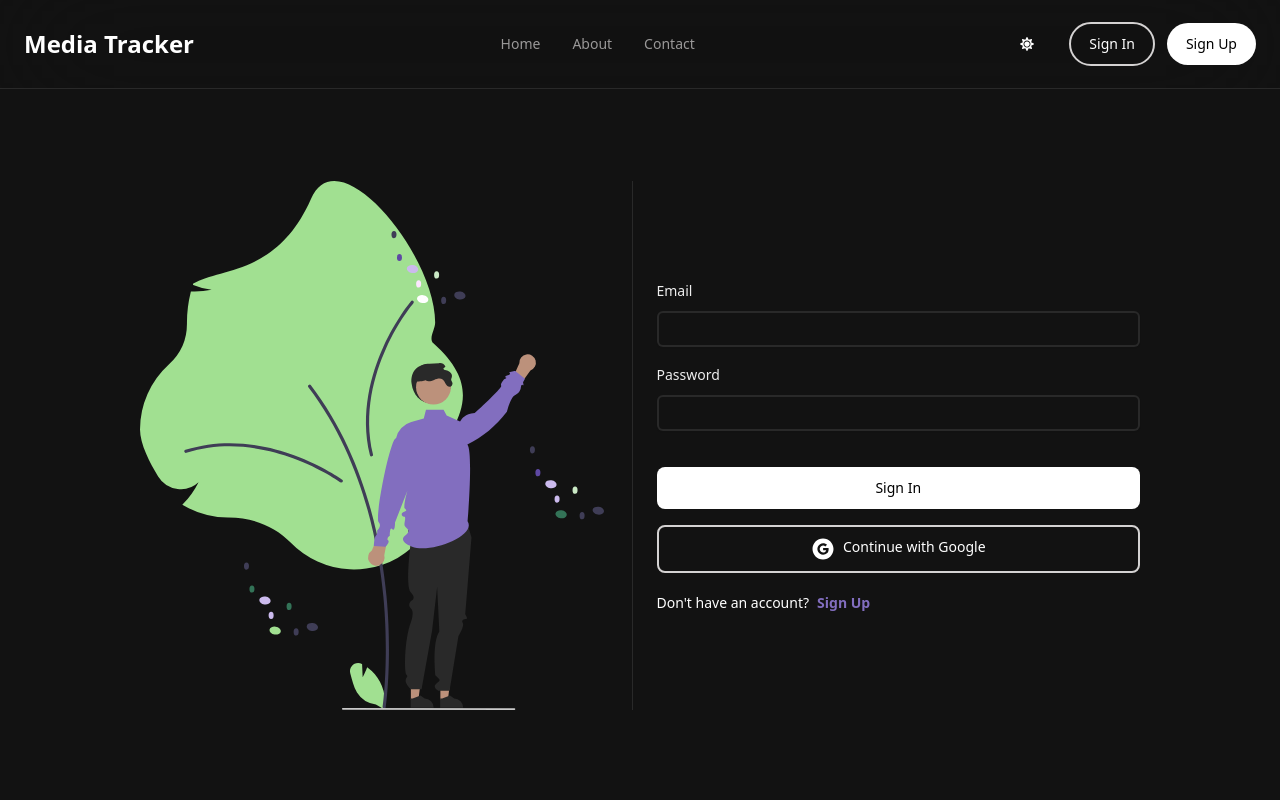
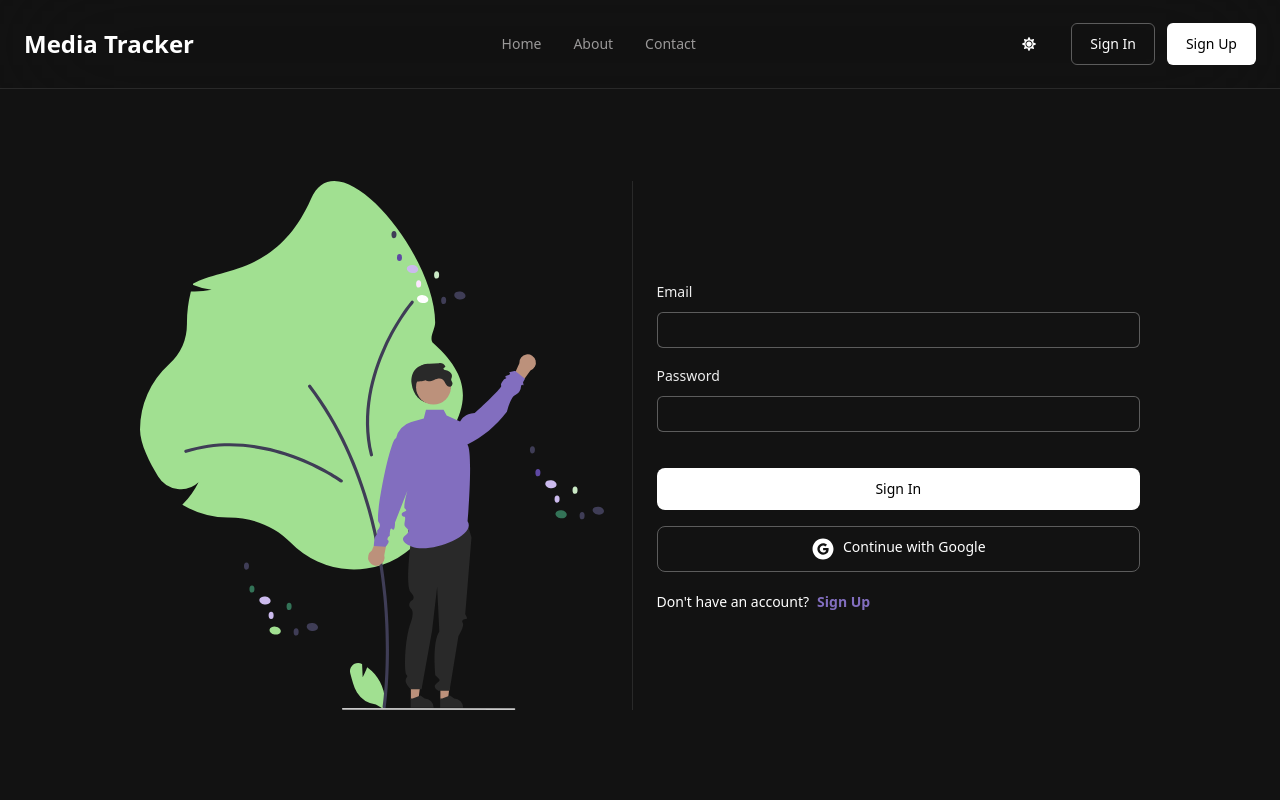
Before and after one commit to lizmery/faves-tracker, a React app in the folder client/: page /sign-in in a window 1280 px wide. Shown: the top 800 px of the page. Built offline with nearby package versions, Linux system fonts and the light colour scheme; no server answers; the HTML template or start-up script is replaced by a standard one.

Commit message:
update dark mode theme

```diff
--- a/client/src/components/Header.jsx
+++ b/client/src/components/Header.jsx
@@ -8,6 +8,7 @@ import {
 } from 'flowbite-react'
 import { Link, useLocation, useNavigate } from 'react-router-dom'
 import { FaMoon, FaSun, FaSearch } from 'react-icons/fa'
+import { IoIosSearch } from 'react-icons/io'
 import { useSelector, useDispatch } from 'react-redux'
 import { signOutSuccess } from '../redux/user/userSlice'
 import { toggleTheme }from '../redux/theme/themeSlice'
@@ -66,7 +67,7 @@ const inputTheme = {
     field: {
         input: {
             colors: {
-                gray: 'dark:bg-transparent border-0 text-darkGray dark:text-lightGray ring-2 ring-inset ring-lightGray dark:ring-darkGray dark:placeholder:text-lightGray placeholder:text-darkGray placeholder:opacity-60 focus:ring-2 focus:ring-inset focus:ring-primary dark:focus:ring-primary'
+                gray: 'dark:bg-transparent border text-darkGray dark:text-lightGray border-lightGray dark:border-grayLine dark:placeholder:text-lightGray placeholder:text-darkGray placeholder:opacity-60 focus:ring-1 focus:border-primary focus:ring-primary dark:focus:ring-primary'
             },
         },
     },
@@ -129,7 +130,7 @@ export default function Header() {
                                 <TextInput
                                     type='text'
                                     placeholder='Search...'
-                                    rightIcon={FaSearch}
+                                    rightIcon={IoIosSearch}
                                     className='ml-2'
                                     value={searchTerm}
                                     onChange={(e) => setSearchTerm(e.target.value)}
@@ -195,10 +196,10 @@ export default function Header() {
                                 {theme === 'dark' ? <FaSun /> : <FaMoon />}
                             </Button>
                             <Link to='/sign-in' className='items-center flex'>
-                                <Button className='bg-transparent dark:text-white text-black border-2 dark:border-lightGray border-black rounded-full'>Sign In</Button>
+                                <Button className='bg-transparent dark:text-white text-black border dark:border-grayLine border-black rounded-md'>Sign In</Button>
                             </Link>
                             <Link to='/sign-up' className='items-center flex'>
-                                <Button className='dark:bg-white bg-black dark:text-black text-white rounded-full'>Sign Up</Button>
+                                <Button className='dark:bg-white bg-black dark:text-black text-white rounded-md'>Sign Up</Button>
                             </Link>
                             <Navbar.Toggle />
                         </div>
--- a/client/src/components/OAuth.jsx
+++ b/client/src/components/OAuth.jsx
@@ -42,7 +42,7 @@ export default function OAuth() {
     }
 
     return (
-        <Button type='button' onClick={handleGoogleClick} className='bg-transparent dark:text-white text-black border-2 dark:border-lightGray border-black'>
+        <Button type='button' onClick={handleGoogleClick} className='bg-transparent dark:text-white text-black border dark:border-grayLine border-black'>
             <AiFillGoogleCircle className='w-6 h-6 mr-2' />
             Continue with Google
         </Button>
--- a/client/src/components/dashboard/DashProfile.jsx
+++ b/client/src/components/dashboard/DashProfile.jsx
@@ -26,7 +26,7 @@ const customTheme = {
     field: {
         input: {
             colors: {
-                info: 'dark:bg-transparent border-0 text-darkGray dark:text-lightGray ring-2 ring-inset ring-lightGray dark:ring-darkGray dark:placeholder:text-lightGray placeholder:text-darkGray placeholder:opacity-60 focus:ring-2 focus:ring-inset focus:ring-primary dark:focus:ring-primary'
+                info: 'dark:bg-transparent border text-darkGray dark:text-lightGray border-lightGray dark:border-grayLine dark:placeholder:text-lightGray placeholder:text-darkGray placeholder:opacity-60 focus:ring-1 focus:ring-primary dark:focus:ring-primary'
             },
         },
     },
--- a/client/src/components/dashboard/tracker/CreateTrackerForm.jsx
+++ b/client/src/components/dashboard/tracker/CreateTrackerForm.jsx
@@ -19,12 +19,12 @@ const customTheme = {
     field: {
         input: {
             colors: {
-                info: 'dark:bg-transparent border-0 text-darkGray dark:text-lightGray ring-2 ring-inset ring-lightGray dark:ring-darkGray dark:placeholder:text-lightGray placeholder:text-darkGray placeholder:opacity-60 focus:ring-2 focus:ring-inset focus:ring-primary dark:focus:ring-primary',
+                info: 'dark:bg-transparent border text-darkGray dark:text-lightGray border-lightGray dark:border-grayLine dark:placeholder:text-lightGray placeholder:text-darkGray placeholder:opacity-60 focus:ring-1 focus:ring-primary dark:focus:ring-primary',
             },
         },
         select: {
             colors: {
-                info: 'dark:bg-transparent border-0 text-darkGray dark:text-lightGray ring-2 ring-inset ring-lightGray dark:ring-darkGray dark:placeholder:text-lightGray placeholder:text-darkGray placeholder:opacity-60 focus:ring-2 focus:ring-inset focus:ring-primary dark:focus:ring-primary',
+                info: 'dark:bg-transparent border text-darkGray dark:text-lightGray border-lightGray dark:border-grayLine dark:placeholder:text-lightGray placeholder:text-darkGray placeholder:opacity-60 focus:ring-1 focus:ring-primary dark:focus:ring-primary',
             },
         }
     },
@@ -35,7 +35,7 @@ const fileInputTheme = {
         base: 'relative w-full',
         input: {
             colors: {
-                gray: 'border-lightGray border-2 bg-transparent text-darkGray focus:border-primary focus:ring-primary dark:border-gray-600 dark:bg-gray-700 dark:text-white dark:placeholder-gray-400 dark:focus:border-cyan-500 dark:focus:ring-cyan-500'
+                gray: 'border-lightGray border bg-transparent text-darkGray focus:border-primary focus:ring-primary dark:border-grayLine dark:bg-gray-700 dark:text-white dark:placeholder-gray-400 dark:focus:border-cyan-500 dark:focus:ring-cyan-500'
             }
         }
     }
--- a/client/src/components/dashboard/tracker/TrackerCard.jsx
+++ b/client/src/components/dashboard/tracker/TrackerCard.jsx
@@ -10,7 +10,7 @@ const cardTheme = {
 export default function TrackerCard({ tracker }) {
     return (
         <Card
-            className='w-full 2xl:max-w-sm lg:max-w-xs shadow-none'
+            className='w-full 2xl:max-w-sm lg:max-w-xs shadow-none dark:bg-[#1f1f1f] dark:border-darkGray'
             theme={cardTheme}
         >
             <Link to='/'>
--- a/client/src/components/dashboard/tracker/TrackerDetails.jsx
+++ b/client/src/components/dashboard/tracker/TrackerDetails.jsx
@@ -9,12 +9,12 @@ const customTheme = {
     field: {
         input: {
             colors: {
-                info: 'dark:bg-transparent border-0 text-darkGray dark:text-lightGray ring-2 ring-inset ring-lightGray dark:ring-darkGray dark:placeholder:text-lightGray placeholder:text-darkGray placeholder:opacity-60 focus:ring-2 focus:ring-inset focus:ring-primary dark:focus:ring-primary',
+                info: 'dark:bg-transparent border-0 text-darkGray dark:text-lightGray ring-1 ring-inset ring-lightGray dark:ring-grayLine dark:placeholder:text-lightGray placeholder:text-darkGray placeholder:opacity-60 focus:ring-1 focus:ring-inset focus:ring-primary dark:focus:ring-primary',
             },
         },
         select: {
             colors: {
-                info: 'dark:bg-transparent border-0 text-darkGray dark:text-lightGray ring-2 ring-inset ring-lightGray dark:ring-darkGray dark:placeholder:text-lightGray placeholder:text-darkGray placeholder:opacity-60 focus:ring-2 focus:ring-inset focus:ring-primary dark:focus:ring-primary',
+                info: 'dark:bg-transparent border-0 text-darkGray dark:text-lightGray ring-1 ring-inset ring-lightGray dark:ring-grayLine dark:placeholder:text-lightGray placeholder:text-darkGray placeholder:opacity-60 focus:ring-1 focus:ring-inset focus:ring-primary dark:focus:ring-primary',
             },
         }
     },
--- a/client/src/pages/Search.jsx
+++ b/client/src/pages/Search.jsx
@@ -7,12 +7,12 @@ const customTheme = {
     field: {
         input: {
             colors: {
-                gray: 'dark:bg-transparent border-0 text-darkGray dark:text-lightGray ring-2 ring-inset ring-lightGray dark:ring-darkGray dark:placeholder:text-lightGray placeholder:text-darkGray placeholder:opacity-60 focus:ring-2 focus:ring-inset focus:ring-primary dark:focus:ring-primary'
+                gray: 'dark:bg-transparent border text-darkGray dark:text-lightGray border-lightGray dark:border-grayLine dark:placeholder:text-lightGray placeholder:text-darkGray placeholder:opacity-60 focus:ring-1 focus:ring-primary dark:focus:ring-primary'
             },
         },
         select: {
             colors: {
-                gray: 'dark:bg-transparent border-0 text-darkGray dark:text-lightGray ring-2 ring-inset ring-lightGray dark:ring-darkGray dark:placeholder:text-lightGray placeholder:text-darkGray placeholder:opacity-60 focus:ring-2 focus:ring-inset focus:ring-primary dark:focus:ring-primary',
+                gray: 'dark:bg-transparent border text-darkGray dark:text-lightGray border-lightGray dark:border-grayLine dark:placeholder:text-lightGray placeholder:text-darkGray placeholder:opacity-60 focus:ring-1 focus:ring-primary dark:focus:ring-primary',
             },
         },
     },
@@ -189,7 +189,7 @@ export default function Search() {
                     {showMore && (
                         <Button
                             onClick={handleShowMore}
-                            className='bg-transparent dark:text-white text-black border-2 dark:border-lightGray border-black'
+                            className='bg-transparent dark:text-white text-black border dark:border-lightGray border-black'
                         >
                             Show More
                         </Button>
--- a/client/src/pages/SignIn.jsx
+++ b/client/src/pages/SignIn.jsx
@@ -74,7 +74,7 @@ export default function SignIn() {
 
                                     required
                                     onChange={handleChange}
-                                    className="dark:bg-transparent block w-full rounded-md border-0 py-1.5 text-gray-900 dark:text-gray-400 shadow-sm ring-2 ring-inset ring-lightGray dark:ring-darkGray placeholder:text-gray-400 focus:ring-2 focus:ring-inset focus:ring-primary dark:focus:ring-primary sm:text-sm sm:leading-6"
+                                    className="dark:bg-transparent block w-full rounded-md border-0 py-1.5 text-gray-900 dark:text-gray-400  ring-1 ring-inset ring-lightGray dark:ring-grayLine placeholder:text-gray-400 focus:ring-1 focus:ring-inset focus:ring-primary dark:focus:ring-primary sm:text-sm sm:leading-6"
                                 />
                             </div>
                         </div>
@@ -88,7 +88,7 @@ export default function SignIn() {
 
                                     required
                                     onChange={handleChange}
-                                    className="dark:bg-transparent block w-full rounded-md border-0 py-1.5 text-gray-900 dark:text-gray-400 shadow-sm ring-2 ring-inset ring-lightGray dark:ring-darkGray placeholder:text-gray-400 focus:ring-2 focus:ring-inset focus:ring-primary dark:focus:ring-primary sm:text-sm sm:leading-6"
+                                    className="dark:bg-transparent block w-full rounded-md border-0 py-1.5 text-gray-900 dark:text-gray-400 ring-1 ring-inset ring-lightGray dark:ring-grayLine placeholder:text-gray-400 focus:ring-1 focus:ring-inset focus:ring-primary dark:focus:ring-primary sm:text-sm sm:leading-6"
                                 />
                             </div>
                         </div>
--- a/client/src/pages/SignUp.jsx
+++ b/client/src/pages/SignUp.jsx
@@ -70,7 +70,7 @@ export default function SignUp() {
 
                                     required
                                     onChange={handleChange}
-                                    className="dark:bg-transparent block w-full rounded-md border-0 py-1.5 text-gray-900 dark:text-gray-400 shadow-sm ring-2 ring-inset ring-lightGray dark:ring-darkGray placeholder:text-gray-400 focus:ring-2 focus:ring-inset focus:ring-primary dark:focus:ring-primary sm:text-sm sm:leading-6"
+                                    className="dark:bg-transparent block w-full rounded-md border-0 py-1.5 text-gray-900 dark:text-gray-400 ring-1 ring-inset ring-lightGray dark:ring-grayLine placeholder:text-gray-400 focus:ring-1 focus:ring-inset focus:ring-primary dark:focus:ring-primary sm:text-sm sm:leading-6"
                                 />
                             </div>
                         </div>
@@ -84,7 +84,7 @@ export default function SignUp() {
 
                                     required
                                     onChange={handleChange}
-                                    className="dark:bg-transparent block w-full rounded-md border-0 py-1.5 text-gray-900 shadow-sm ring-2 ring-inset ring-lightGray dark:ring-darkGray placeholder:text-gray-400 focus:ring-2 focus:ring-inset focus:ring-primary dark:focus:ring-primary sm:text-sm sm:leading-6"
+                                    className="dark:bg-transparent block w-full rounded-md border-0 py-1.5 text-gray-900 ring-1 ring-inset ring-lightGray dark:ring-grayLine placeholder:text-gray-400 focus:ring-1 focus:ring-inset focus:ring-primary dark:focus:ring-primary sm:text-sm sm:leading-6"
                                 />
                             </div>
                         </div>
```
Also changed, not shown: client/src/components/dashboard/DashOverview.jsx (+8 -8 lines), client/src/components/dashboard/TrackersData.jsx (+6 -6 lines), client/src/components/dashboard/tracker/TrackerTable.jsx (+4 -4 lines).
